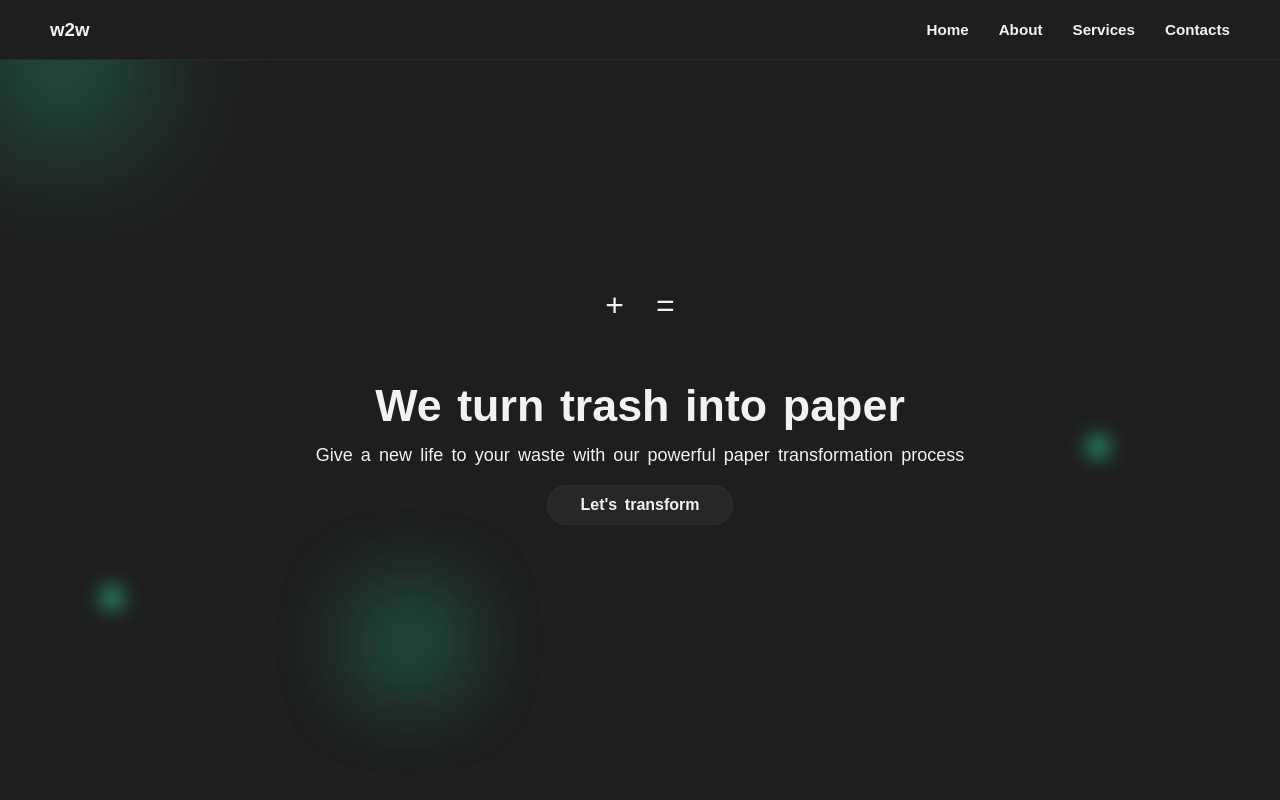
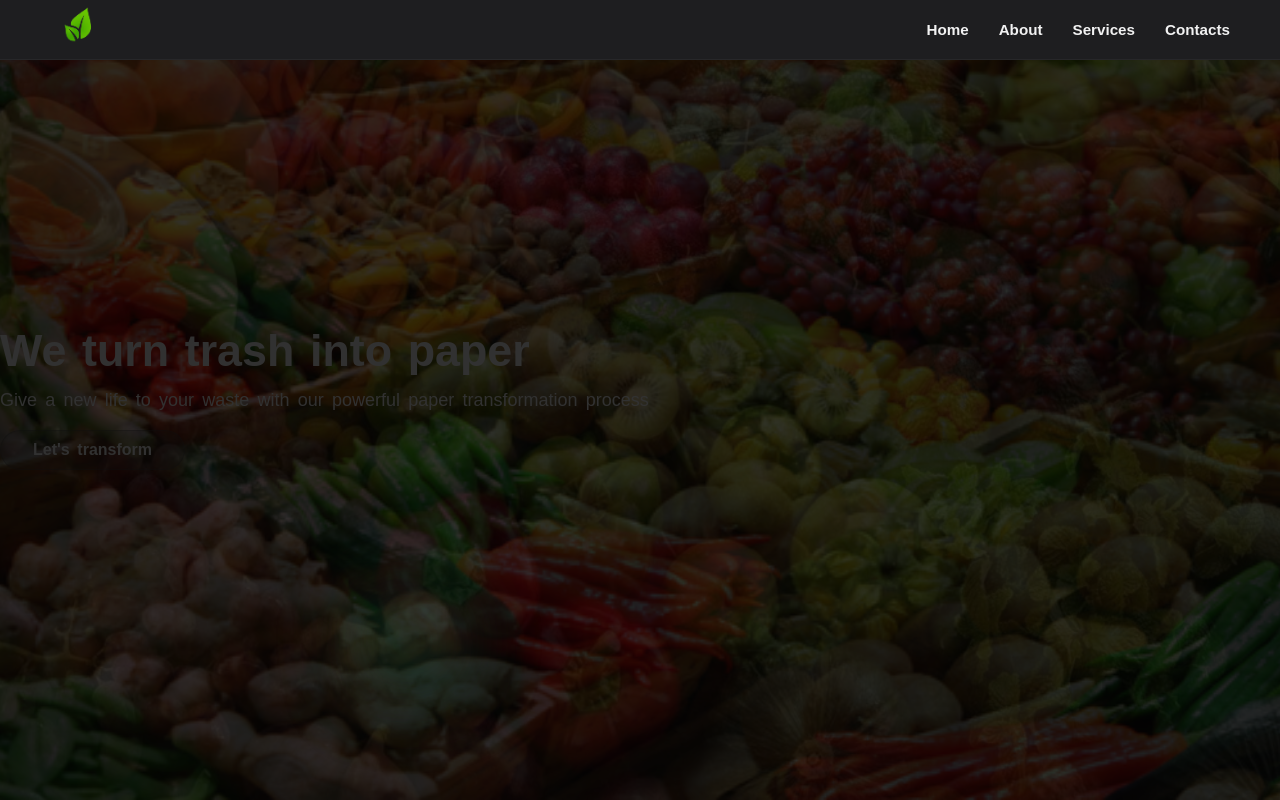
Before and after one commit to gidf43/Waste2write, a plain HTML site: page index.html in a window 1280 px wide. Shown: the top 800 px of the page. Drawn offline with Linux system fonts and the light colour scheme.

Commit message:
new hero

```diff
--- a/assets/styles/styles.css
+++ b/assets/styles/styles.css
@@ -65,8 +65,10 @@ header {
   border-bottom: 1px solid #44444442;
 }
 
-.logo h3 {
-  color: #f2f2f2;
+.logo img {
+  height: 55px;
+  margin10px
+  object-fit: cover;
 }
 
 nav ul {
@@ -87,7 +89,7 @@ ul li a:hover {
 }
 
 main {
-  padding: 0px 50px;
+
 }
 
 #hero {
@@ -218,6 +220,7 @@ main {
   width: 100%;
   display: flex;
   align-items: center;
+  padding: 0px 50px;
 }
 
 .about {
@@ -260,6 +263,7 @@ main {
   width: 100%;
   display: flex;
   align-items: center;
+  padding: 0px 50px;
 }
 
 .services {
@@ -336,7 +340,7 @@ main {
   width: 100%;
   display: flex;
   flex-direction: column;
-
+  padding: 0px 50px;
   padding-top: 100px !important;
   padding-bottom: 150px;
 }
@@ -347,6 +351,7 @@ main {
   column-gap: 2rem;
   row-gap: 2rem;
   padding-top: 20px;
+  z-index: 11111111;
 }
 
 
@@ -355,6 +360,7 @@ main {
   color: #f2f2f2;
   margin-bottom: 30px;
   word-spacing: 0.2rem;
+  z-index: 1111111111;
 }
 
 .comment {
@@ -405,6 +411,7 @@ main {
   width: 100%;
   display: flex;
   align-items: center;
+  padding: 0px 50px;
 }
 
 .contact {
@@ -535,3 +542,68 @@ footer {
     transform: translate(0, 0);
   }
 }
+
+#hero2 {
+  position: relative;
+  display: flex;
+  align-items: center;
+  height: 100vh;
+  background: url("/assets/images/bg1.jpg");
+  background-position: center;
+  background-repeat: no-repeat;
+  background-size: cover;
+}
+
+
+#hero2::before {
+  content: "";
+  position: absolute;
+  top: 0;
+  left: 0;
+  width: 100%;
+  height: 100%;
+  background-color: rgba(0, 0, 0, 0.8);
+  mix-blend-mode: multiply;
+}
+
+@keyframes slideshow {
+  0% { background-image: url("/assets/images/bg1.jpg"); }
+  25% { background-image: url("/assets/images/bg2.jpg"); }
+  50% { background-image: url("/assets/images/bg3.jpg"); }
+}
+
+#hero2 {
+  animation: slideshow 10s infinite;
+}
+
+
+.hero2 h1 {
+  font-size: 2.8rem;
+  color: #f2f2f2;
+  line-height: 40px;
+  word-spacing: 0.2rem;
+}
+
+.hero2 p {
+  font-size: 1.125rem;
+  color: #f2f2f2;
+  line-height: 60px;
+  word-spacing: 0.2rem;
+}
+
+.hero2 button {
+  font-size: 1rem;
+  color: #f2f2f2;
+  font-weight: 600;
+  border-radius: 30px;
+  background-color: #44444442;
+  border: 1px solid #44444442;
+  word-spacing: 0.2rem;
+  padding: 10px 32px;
+  cursor: pointer;
+  transition: all .5s;
+}
+
+.hero2 button:hover {
+  background-color: transparent;
+}
--- a/index.html
+++ b/index.html
@@ -14,7 +14,7 @@
   <body>
     <header>
       <div class="logo">
-        <h3>w2w</h3>
+        <img src="/assets/images/logo.png" alt="">
       </div>
       <nav>
         <ul>
@@ -27,7 +27,18 @@
     </header>
 
     <main>
-      <section id="hero">
+      <setion id="hero2">
+        <div class="hero2">
+          <h1>We turn trash into paper</h1>
+          <p>
+            Give a new life to your waste with our powerful paper transformation
+            process
+          </p>
+          <button>Let's transform</button>
+        </div>
+      </setion>
+
+      <!-- <section id="hero">
         <div class="blur"></div>
         <div class="blur2"></div>
         <div class="blur3"></div>
@@ -48,7 +59,7 @@
           </p>
           <button>Let's transform</button>
         </div>
-      </section>
+      </section> -->
 
       <section id="about">
         <div class="blur"></div>
```
Also changed, not shown: assets/images/bg1.jpg (added), assets/images/bg2.jpg (added), assets/images/bg3.jpg (added), assets/images/logo.png (added).
